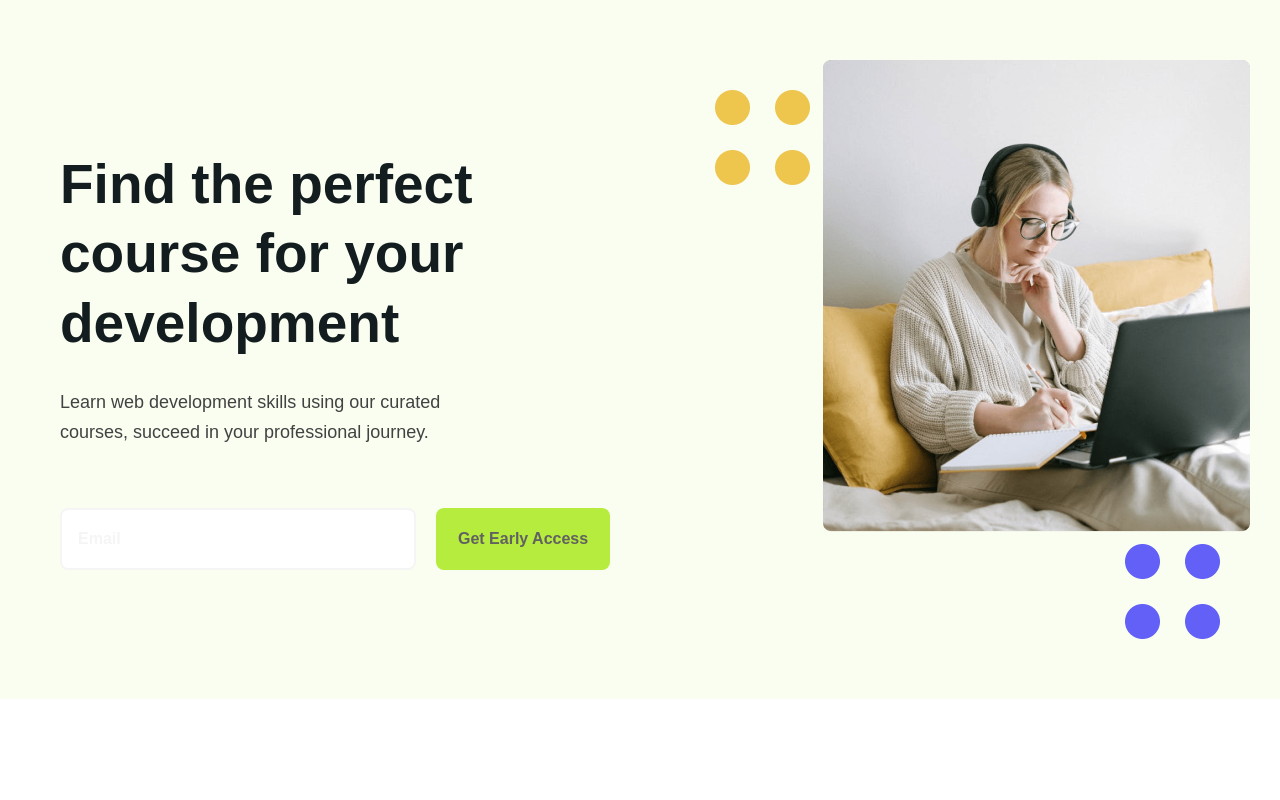
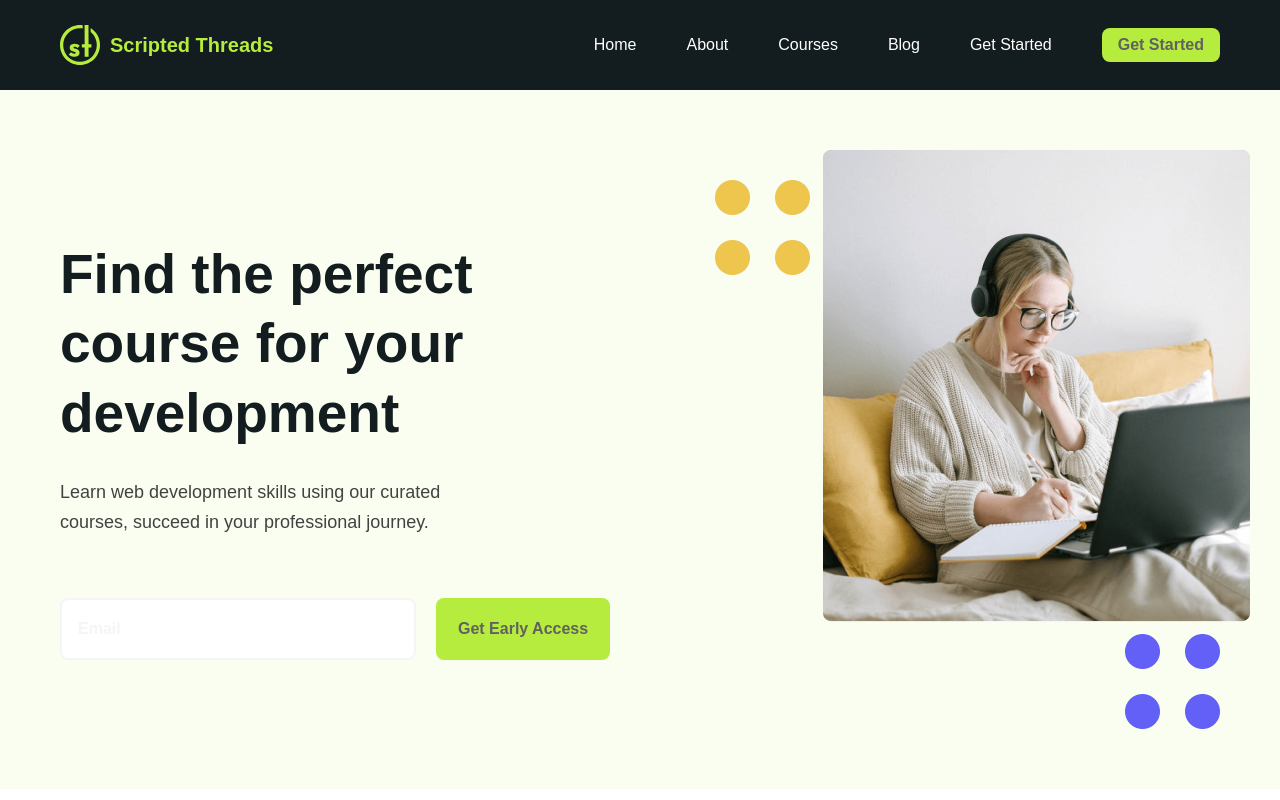
Before and after one commit to scriptedthreads/ScriptedThreadsWebsite, a plain HTML site: page index.html in a window 1280 px wide. Drawn offline with Linux system fonts and the light colour scheme.

Commit message:
Finish hero section

```diff
--- a/index.html
+++ b/index.html
@@ -7,6 +7,31 @@
     <title>Scripted Threads</title>
   </head>
   <body>
+    <header>
+      <div class="container flex-center-space-between">
+        <div class="flex-center">
+          <img
+            src="./images/ST-Logo.svg"
+            alt="Scripted Threads Logo"
+            class="brand-logo"
+          />
+          <span class="brand-name">Scripted Threads</span>
+        </div>
+
+        <nav>
+          <ul class="flex-center">
+            <li><a href="#home">Home</a></li>
+            <li><a href="#about">About</a></li>
+            <li><a href="#courses">Courses</a></li>
+            <li><a href="#blog">Blog</a></li>
+            <li><a href="#get-started">Get Started</a></li>
+            <li>
+              <button type="submit" class="btn-primary">Get Started</button>
+            </li>
+          </ul>
+        </nav>
+      </div>
+    </header>
     <section class="section hero">
       <div class="container flex-space-between">
         <div class="heroContent">
@@ -24,7 +49,7 @@
               required
               aria-label="Enter email for early access"
             />
-            <button type="submit">Get Early Access</button>
+            <button type="submit" class="btn-primary">Get Early Access</button>
           </form>
         </div>
         <div class="heroImage">
--- a/styles/_header.scss
+++ b/styles/_header.scss
@@ -0,0 +1,43 @@
+header {
+  background-color: $Secondary;
+  padding-top: 25px;
+  padding-bottom: 25px;
+}
+
+.brand-logo {
+  width: 40px;
+  height: 40px;
+  margin-right: 10px;
+}
+
+.brand-name {
+  font-weight: 700;
+  font-size: 20px;
+  color: $Primary;
+}
+
+nav ul {
+  list-style: none;
+  margin-top: 0px;
+  margin-bottom: 0px;
+}
+
+nav li {
+  margin-right: 50px;
+}
+
+nav li:last-child {
+  margin-right: 0px;
+}
+
+nav a {
+  text-decoration: none;
+  color: $White;
+  font-weight: 500;
+  font-size: 16px;
+}
+
+nav button {
+  border: none;
+  padding: 8px 16px;
+}
--- a/styles/_heroSection.scss
+++ b/styles/_heroSection.scss
@@ -23,7 +23,7 @@
       padding-left: 16px;
       padding-right: 16px;
       border: 2px solid $Disabled;
-      border-radius: 8px;
+      border-radius: $Border-Radius;
       font-family: $font-family;
       font-weight: 600;
       font-size: 16px;
@@ -37,13 +37,7 @@
     }
     button {
       border: none;
-      border-radius: 8px;
       padding: 16px 22px;
-      font-family: $font-family;
-      font-weight: 700;
-      font-size: 16px;
-      background-color: $Primary;
-      color: $Primary-Button-Text;
     }
   }
 }
--- a/styles/_variables.scss
+++ b/styles/_variables.scss
@@ -3,7 +3,10 @@ $font-family: Outfit, sans-serif;
 $Debug-Border: 1px dashed red;
 
 $Section-Y-Padding: 60px;
+$Border-Radius: 8px;
 
+$White: #ffffff;
+$Black: #000000;
 $Light-BG: #fafef1;
 $Primary: #b6ec3d;
 $Secondary: #131c1e;
--- a/styles/main.scss
+++ b/styles/main.scss
@@ -22,8 +22,19 @@ body {
   max-width: 1160px;
 }
 
+.flex-center {
+  display: flex;
+  align-items: center;
+}
+
 .flex-space-between {
   display: flex;
+  justify-content: space-between;
+}
+
+.flex-center-space-between {
+  display: flex;
+  align-items: center;
   justify-content: space-between;
 }
 
@@ -42,3 +53,16 @@ p {
   margin: 0;
   line-height: 166%;
 }
+
+button {
+  border-radius: $Border-Radius;
+  font-family: $font-family;
+  font-weight: 700;
+  font-size: 16px;
+  cursor: pointer;
+}
+
+.btn-primary {
+  background-color: $Primary;
+  color: $Primary-Button-Text;
+}
```
Also changed, not shown: images/ST-Logo.svg (added), styles/styles.css, 1 other file.
